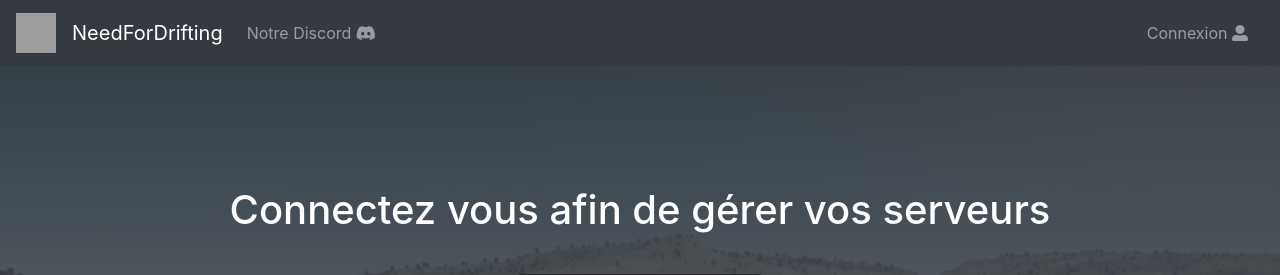
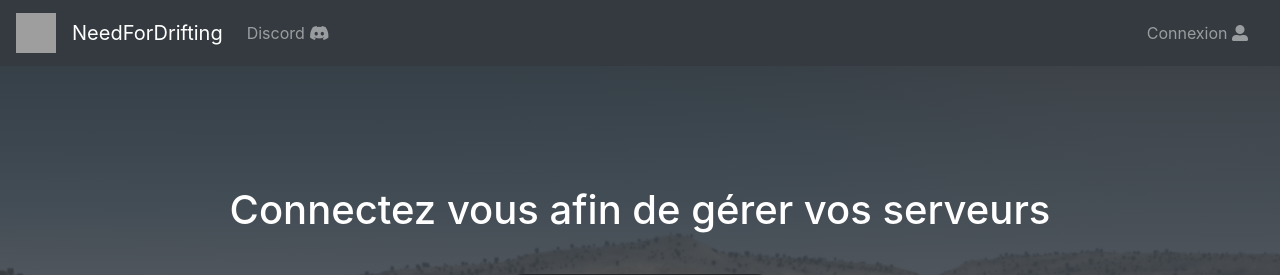
Before and after one commit to riderflo85/NeedForDrifting, a Django app: page /manage_server/login/?next=/manage_server/upload/ in a window 1280 px wide. Shown: the top 275 px of the page. Run offline with Django 3.2, Linux system fonts and the light colour scheme; some libraries are stand-ins or nearby versions; grey boxes are pictures that could not be loaded.

Commit message:
Update base.html

```diff
--- a/acserver/templates/acserver/base.html
+++ b/acserver/templates/acserver/base.html
@@ -43,7 +43,7 @@
             {% if user.is_authenticated %}
             <ul class="navbar-nav mr-auto">
                 <li class="nav-item">
-                    <a class="nav-link" href="https://discord.gg/cjZYyZM">Notre Discord <i class="fab fa-discord"></i></a>
+                    <a class="nav-link" href="https://discord.gg/cjZYyZM">Discord <i class="fab fa-discord"></i></a>
                 </li>
                 <li class="nav-item">
                     <a class="nav-link" href="{% url 'manageserver:upload' %}">Upload <i class="fas fa-upload"></i></a>
@@ -56,7 +56,7 @@
             {% else %}
             <ul class="navbar-nav mr-auto">
                 <li class="nav-item">
-                    <a class="nav-link" href="https://discord.gg/cjZYyZM">Notre Discord <i class="fab fa-discord"></i></a>
+                    <a class="nav-link" href="https://discord.gg/cjZYyZM">Discord <i class="fab fa-discord"></i></a>
                 </li>
             </ul>
             <a class="nav-link account" href="{% url 'manageserver:login' %}">Connexion <i class="fas fa-user-alt"></i></a>
```
